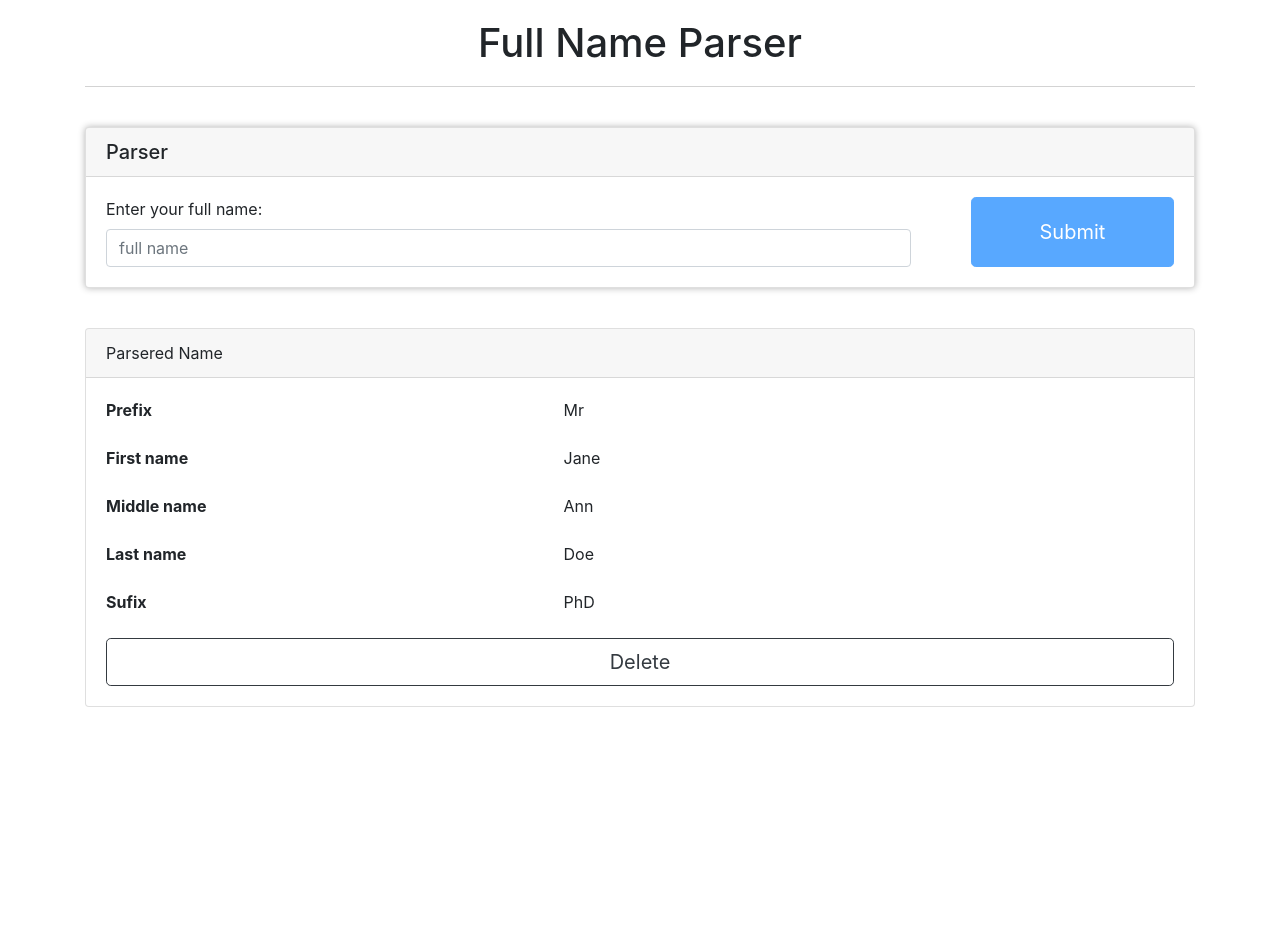
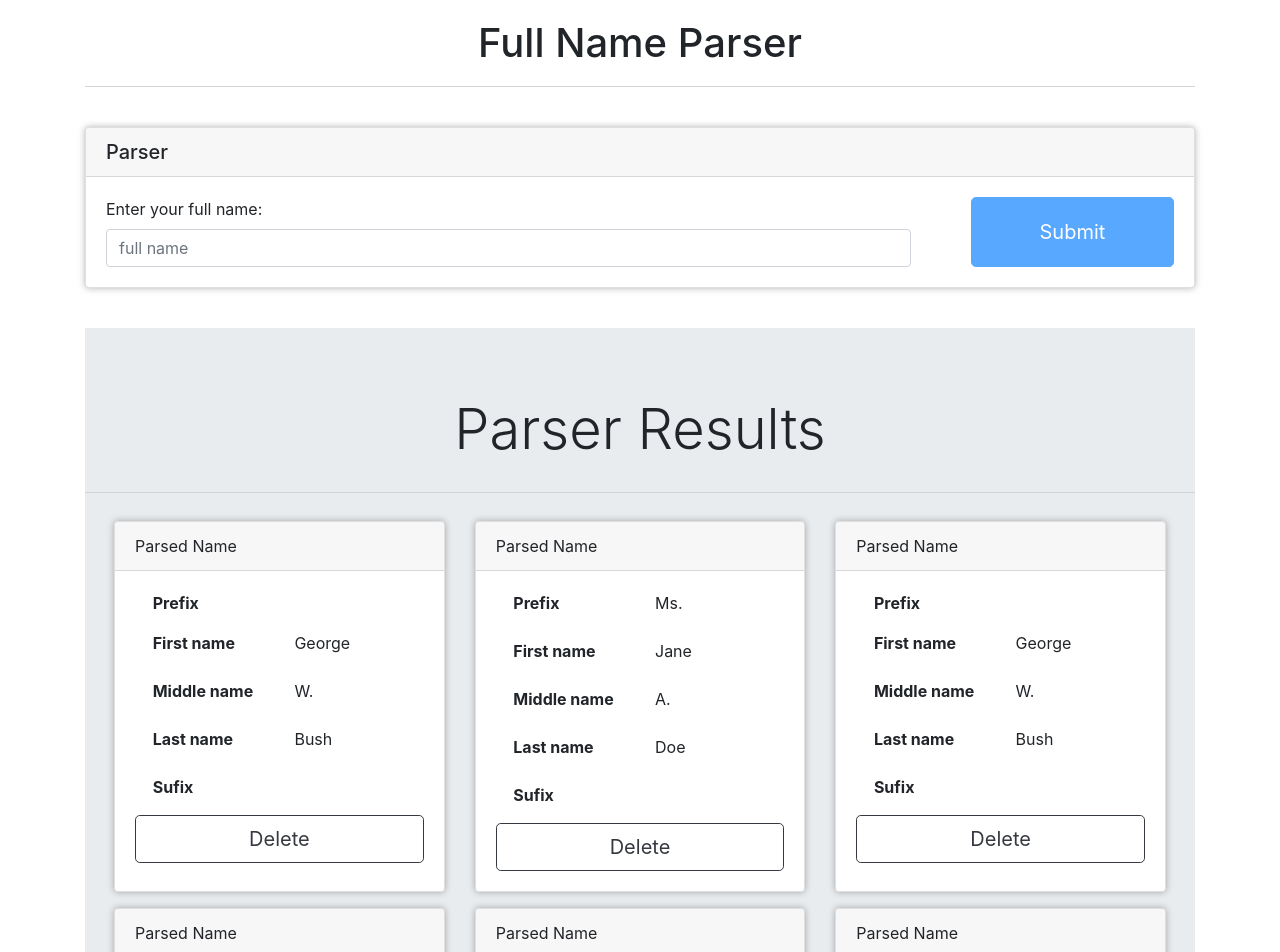
Before and after one commit to ilya1200/Full-Name-Parser, an Angular app: page /parser in a window 1280 px wide. Shown: the top 952 px of the page. Before the commit the page ends 800 px from the top, so only its background shows below. Built offline with nearby package versions, Linux system fonts and the light colour scheme.

Commit message:
Remove hard-coding,add style

```diff
--- a/src/app/app.module.ts
+++ b/src/app/app.module.ts
@@ -4,7 +4,6 @@ import { FormsModule } from '@angular/forms';
 
 import { AppRoutingModule } from './app-routing.module';
 import { AppComponent } from './app.component';
-import { FullNameComponent } from './full-name/full-name.component';
 import { ParserComponent } from './components/parser/parser.component';
 import { ParserResultsComponent } from './components/parser-results/parser-results.component';
 import { RouterModule } from '@angular/router';
@@ -13,7 +12,6 @@ import { RouterModule } from '@angular/router';
 @NgModule({
   declarations: [
     AppComponent,
-    FullNameComponent,
     ParserComponent,
     ParserResultsComponent
   ],
--- a/src/app/components/parser-results/parser-results.component.html
+++ b/src/app/components/parser-results/parser-results.component.html
@@ -1,34 +1,41 @@
-<div class="card-deck">
-  <div *ngFor="let name of parsedNames">
+<div class="jumbotron jumbotron-fluid">
+
+  <h1 class="display-4 p-1 mb-1 parser-result-header">Parser Results</h1>
+  <hr class="my-4">
+
+  <div class="container">
+    <div class="card-deck p-1">
+      <div class="result-row">
+        <div class="card mb-3 result-card" *ngFor="let name of parsedNames">
           <div class="card-header">
-      Parsered Name
+            Parsed Name
           </div>
 
           <div class="card-body">
             <div class="info">
               <dl class="row">
-            <dt class="col-sm-5">Prefix</dt>
-            <dd class="col-sm-6">Mr</dd>
+                <dt class="col-sm-6">Prefix</dt>
+                <dd class="col-sm-6">{{name.prefix}}</dd>
               </dl>
 
               <dl class="row">
-            <dt class="col-sm-5">First name</dt>
-            <dd class="col-sm-6">Jane</dd>
+                <dt class="col-sm-6">First name</dt>
+                <dd class="col-sm-6">{{name.firstName}}</dd>
               </dl>
 
               <dl class="row">
-            <dt class="col-sm-5">Middle name</dt>
-            <dd class="col-sm-6">Ann</dd>
+                <dt class="col-sm-6">Middle name</dt>
+                <dd class="col-sm-6">{{name.middleName}}</dd>
               </dl>
 
               <dl class="row">
-            <dt class="col-sm-5">Last name</dt>
-            <dd class="col-sm-6">Doe</dd>
+                <dt class="col-sm-6">Last name</dt>
+                <dd class="col-sm-6">{{name.lastName}}</dd>
               </dl>
 
               <dl class="row">
-            <dt class="col-sm-5">Sufix</dt>
-            <dd class="col-sm-6">PhD</dd>
+                <dt class="col-sm-6">Sufix</dt>
+                <dd class="col-sm-6">{{name.suffix}}</dd>
               </dl>
             </div>
 
@@ -37,46 +44,10 @@
           </div>
 
         </div>
-
-  <!--Hard Coded-->
-  <div class="card">
-    <div class="card-header">
-      Parsered Name
+        <!--card-->
       </div>
-
-    <div class="card-body">
-      <div class="info">
-        <dl class="row">
-          <dt class="col-sm-5">Prefix</dt>
-          <dd class="col-sm-6">Mr</dd>
-        </dl>
-
-        <dl class="row">
-          <dt class="col-sm-5">First name</dt>
-          <dd class="col-sm-6">Jane</dd>
-        </dl>
-
-        <dl class="row">
-          <dt class="col-sm-5">Middle name</dt>
-          <dd class="col-sm-6">Ann</dd>
-        </dl>
-
-        <dl class="row">
-          <dt class="col-sm-5">Last name</dt>
-          <dd class="col-sm-6">Doe</dd>
-        </dl>
-
-        <dl class="row">
-          <dt class="col-sm-5">Sufix</dt>
-          <dd class="col-sm-6">PhD</dd>
-        </dl>
+      <!--row-->
     </div>
-
-
-      <button type="button" class="btn btn-outline-dark btn-lg btn-block">Delete</button>
+    <!--card-deck-->
   </div>
-
-
 </div>
-
-</div>
--- a/src/app/components/parser-results/parser-results.component.scss
+++ b/src/app/components/parser-results/parser-results.component.scss
@@ -0,0 +1,37 @@
+$medium-screen:575px;
+$large-screen: 900px;
+
+$medium-screen-card: 35%;
+$large-screen-card: 30%;
+
+.parser-result-header{
+    text-align: center
+}
+
+.info{
+    padding-left:1.1em;
+    padding-right:1.1em;
+}
+
+.result-row{
+    display: flex;
+    flex-direction: row;
+    flex-wrap: wrap;
+    justify-content: center;
+    width: 100%;
+}
+
+.result-card{
+    flex-grow: 1;
+    box-shadow: 0 0 7px rgba(0, 0, 0, 0.3);
+
+    @media (min-width:$medium-screen) {
+        flex-basis: $medium-screen-card;
+        max-width: $medium-screen-card;
+    }
+
+    @media (min-width:$large-screen) {
+        flex-basis: $large-screen-card;
+        max-width: $large-screen-card;
+    }
+}
--- a/src/app/components/parser-results/parser-results.component.ts
+++ b/src/app/components/parser-results/parser-results.component.ts
@@ -7,11 +7,32 @@ import { FullName } from 'src/app/classes/full-name';
   styleUrls: ['./parser-results.component.scss']
 })
 export class ParserResultsComponent implements OnInit {
-  parsedNames:FullName[];
+  parsedNames:FullName[]=[];
 
   constructor() { }
 
   ngOnInit() {
+    const example:FullName= new FullName();
+    example.firstName="George";
+    example.middleName="W.";
+    example.lastName="Bush";
+    this.parsedNames.push(example);
+
+    const example2:FullName= new FullName();
+    example2.prefix="Ms.";
+    example2.firstName="Jane";
+    example2.middleName="A.";
+    example2.lastName="Doe";
+
+    this.parsedNames.push(example2);
+    this.parsedNames.push(example);
+    this.parsedNames.push(example2);
+    this.parsedNames.push(example2);
+    this.parsedNames.push(example);
+    this.parsedNames.push(example2);
+    this.parsedNames.push(example2);
+    this.parsedNames.push(example);
+    this.parsedNames.push(example2);
   }
 
 }
--- a/src/app/components/parser/parser.component.scss
+++ b/src/app/components/parser/parser.component.scss
@@ -1,4 +1,4 @@
-$min-width:575px;
+$medium-screen:575px;
 
 .parser-card{
     box-shadow: 0 0 7px rgba(0, 0, 0, 0.3);
@@ -6,14 +6,14 @@ $min-width:575px;
 }
 
 .parser-card-body{
-    @media (min-width:$min-width) {
+    @media (min-width:$medium-screen) {
         display: flex;
         flex-direction: row;
         justify-content: space-between;
     }
 
     div{
-        @media (min-width:$min-width) {
+        @media (min-width:$medium-screen) {
             flex-grow: 8;
             flex-basis: 80%;
             margin-bottom: 0;
@@ -21,7 +21,7 @@ $min-width:575px;
     }
 
     button{
-        @media (min-width:$min-width) {
+        @media (min-width:$medium-screen) {
             flex-grow: 2;
             flex-basis: 20%;
             margin-left: 3em;
--- a/src/app/full-name/full-name.component.html
+++ /dev/null
@@ -1,42 +0,0 @@
-<div class="card-deck">
-  <div class="card" *ngIf="false">
-    <div class="card-header">
-      Parsered Names
-    </div>
-    <div class="card-body">
-
-      <div class="info">
-        <dl class="row">
-          <dt class="col-sm-5">Prefix</dt>
-          <dd class="col-sm-6">Mr</dd>
-        </dl>
-
-        <dl class="row">
-          <dt class="col-sm-5">First name</dt>
-          <dd class="col-sm-6">Jane</dd>
-        </dl>
-
-        <dl class="row">
-          <dt class="col-sm-5">Middle name</dt>
-          <dd class="col-sm-6">Ann</dd>
-        </dl>
-
-        <dl class="row">
-          <dt class="col-sm-5">Last name</dt>
-          <dd class="col-sm-6">Doe</dd>
-        </dl>
-
-        <dl class="row">
-          <dt class="col-sm-5">Sufix</dt>
-          <dd class="col-sm-6">PhD</dd>
-        </dl>
-      </div>
-
-
-      <button type="button" class="btn btn-outline-dark btn-lg btn-block">Delete</button>
-    </div>
-
-
-  </div>
-
-</div>
--- a/src/app/full-name/full-name.component.scss
+++ /dev/null
@@ -1,7 +0,0 @@
-
-
-
-.info{
-    padding-left:1.1em;
-    padding-right:1.1em;
-}
--- a/src/app/full-name/full-name.component.ts
+++ /dev/null
@@ -1,15 +0,0 @@
-import { Component, OnInit } from '@angular/core';
-
-@Component({
-  selector: 'app-full-name',
-  templateUrl: './full-name.component.html',
-  styleUrls: ['./full-name.component.scss']
-})
-export class FullNameComponent implements OnInit {
-
-  constructor() { }
-
-  ngOnInit() {
-  }
-
-}
```
Also changed, not shown: 1 other file (tests, documents, lock files or other folders). Lines whose indentation alone changed are shown as unchanged.
